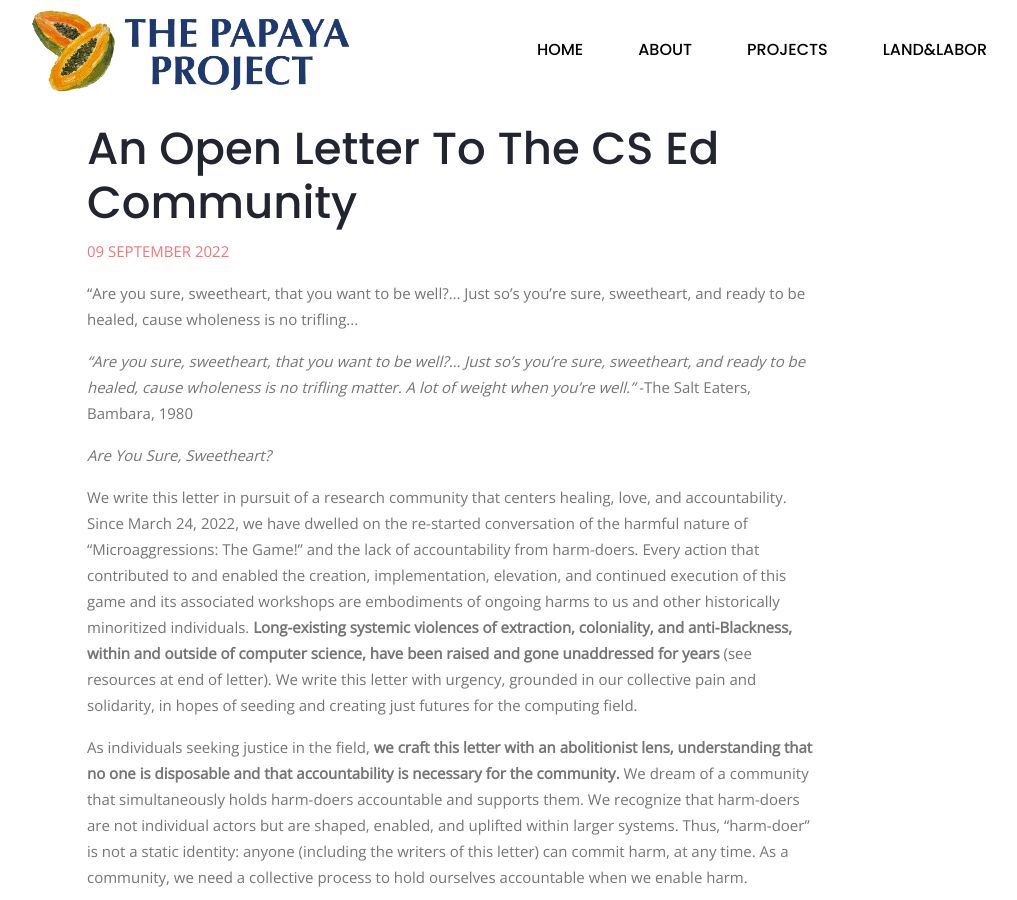
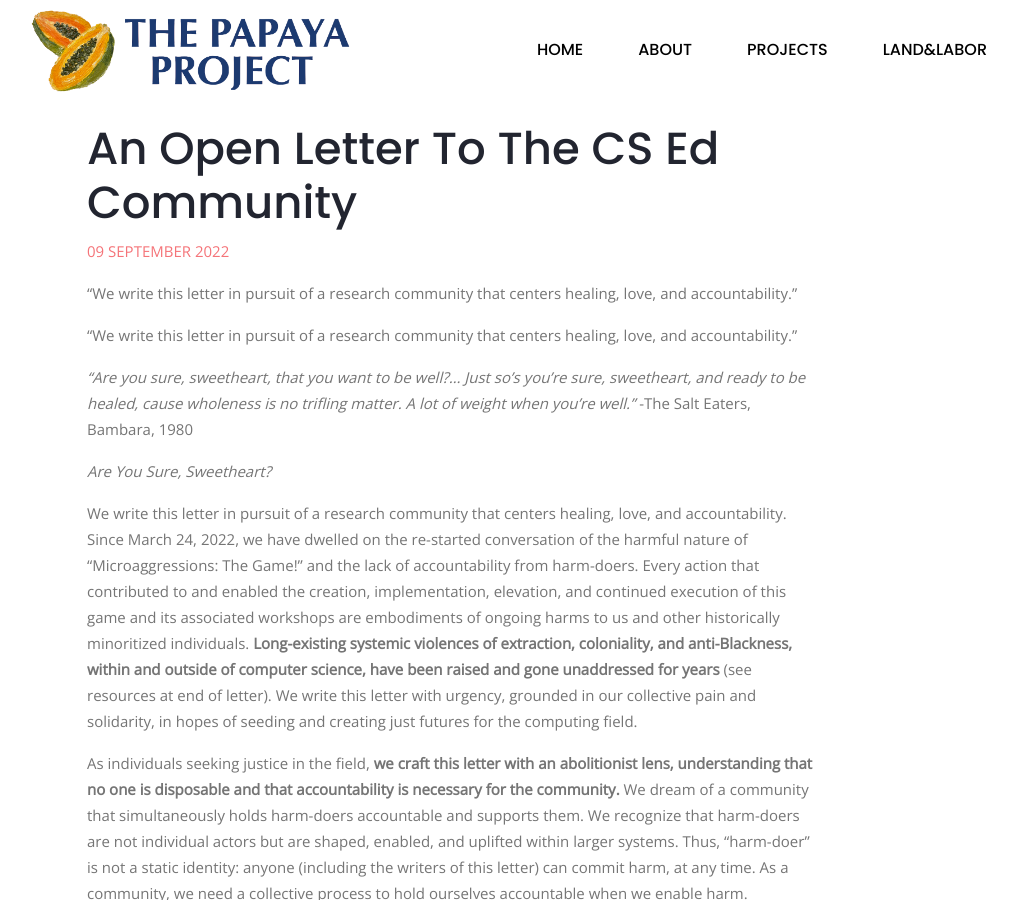
Before and after one commit to the-papaya-project/the-papaya-project.github.io, a Jekyll site: the page built from _posts/2022-09-14-letter.md, in a window 1280 px wide and 900 px high. Shown: the whole window, without its empty margins (188-1205 px from the left). Built offline with Jekyll 4.4.1, drawn with Linux system fonts in a browser that asks for light colours.

Commit message:
adding excerpt

```diff
--- a/_posts/2022-09-14-letter.md
+++ b/_posts/2022-09-14-letter.md
@@ -3,6 +3,8 @@ layout: post
 title: "An Open Letter to the CS Ed Community"
 date: 2022-09-09
 ---
+
+"We write this letter in pursuit of a research community that centers healing, love, and accountability."
 
 > *“Are you sure, sweetheart, that you want to be well?… Just so's you're sure, sweetheart, and ready to be healed, cause wholeness is no trifling matter. A lot of weight when you're well.”* -The Salt Eaters, Bambara, 1980
 
```
